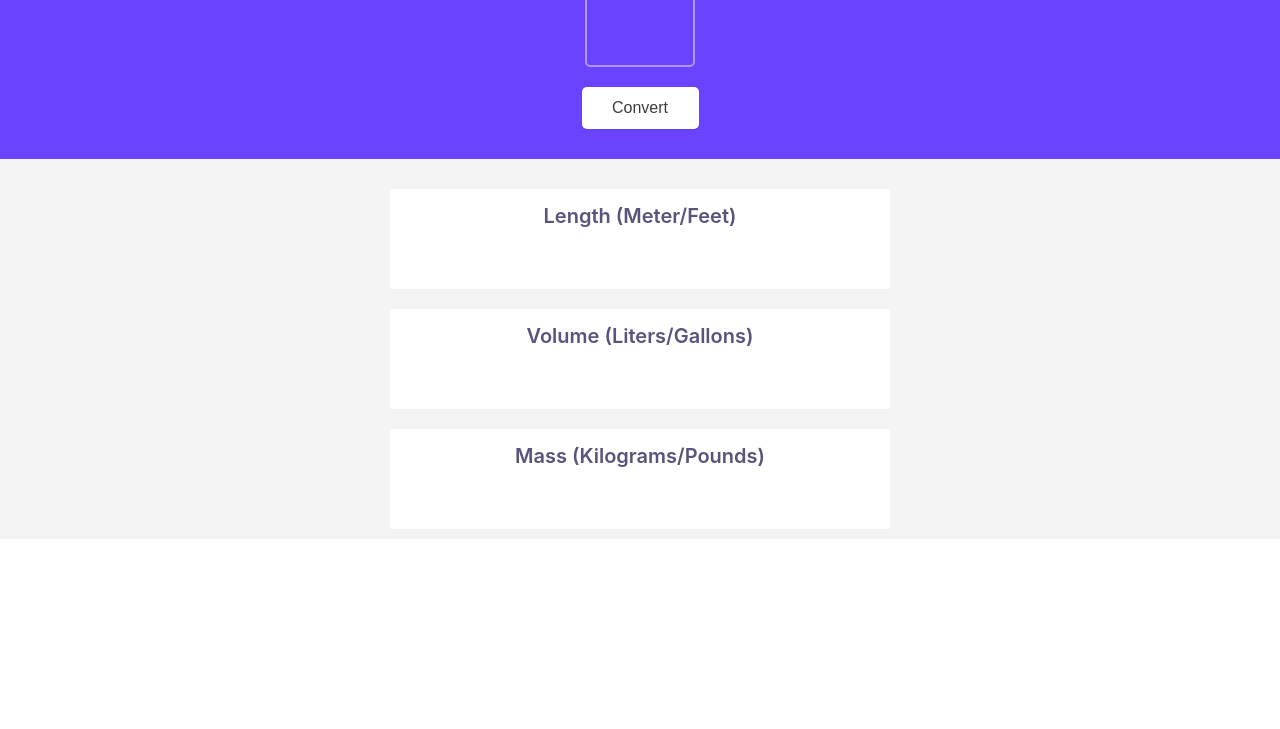
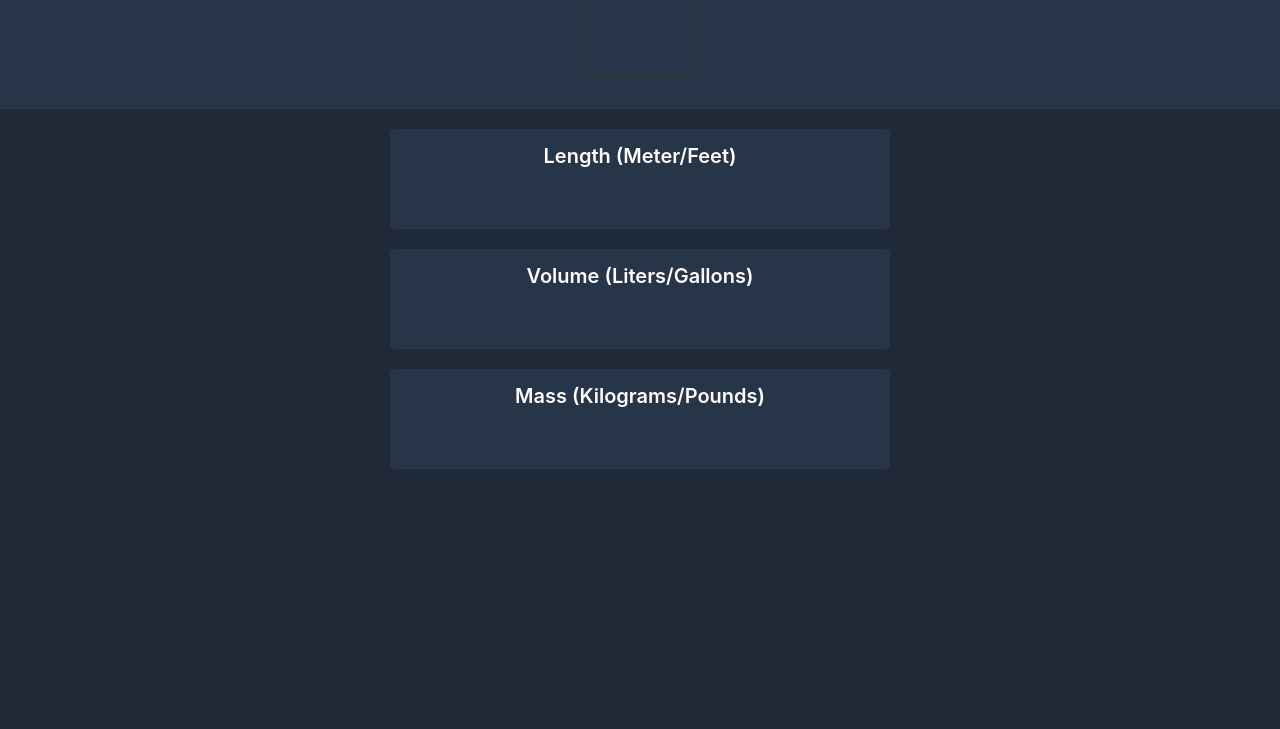
Before and after one commit to mukhammad-yunus/Converter, a plain HTML site: page index.html in a window 1280 px wide. Shown: the part 71-800 px from the top of the page. Drawn offline with Linux system fonts and the light colour scheme.

Commit message:
updates in css and html files
deleted convert button, changed some bck colors and text colors

```diff
--- a/index.html
+++ b/index.html
@@ -8,9 +8,6 @@
         <div class="header">
             <h1>Metric/Imperial Unit Conversion</h1>
             <input type="text" id="input-el">
-            <div>
-                <button id="convert-btn">Convert</button>
-            </div>
         </div>
         <div class="container">
             <div class="conversion">
--- a/index.js
+++ b/index.js
@@ -1,18 +1,15 @@
 const input = document.getElementById('input-el')
-let convertBtn = document.getElementById("convert-btn")
 let lengthEL = document.getElementById("length")
 let volumeEL = document.getElementById("volume")
 let massEL = document.getElementById("mass")
 
 input.addEventListener('input', function() {
   this.style.width = ((this.value.length + 1) * 40) + 'px';
-});
 
-convertBtn.addEventListener("click", function(){
-    let inputNum = Number(input.value)
-    lengthEL.textContent = `${inputNum} m = ${(inputNum*3.28084).toFixed(3)} ft | ${inputNum} ft = ${(inputNum*0.3048).toFixed(3)} m`
-    volumeEL.textContent = `${inputNum} l = ${(inputNum*0.264172).toFixed(3)} gal | ${inputNum} gal = ${(inputNum*3.78541).toFixed(3)} l`
-    massEL.textContent = `${inputNum} kg = ${(inputNum*2.20462).toFixed(3)} lb | ${inputNum} lb = ${(inputNum*0.453592).toFixed(3)} kg`
+  let inputNum = Number(input.value)
+  lengthEL.textContent = `${inputNum} m = ${(inputNum*3.28084).toFixed(3)} ft | ${inputNum} ft = ${(inputNum*0.3048).toFixed(3)} m`
+  volumeEL.textContent = `${inputNum} l = ${(inputNum*0.264172).toFixed(3)} gal | ${inputNum} gal = ${(inputNum*3.78541).toFixed(3)} l`
+  massEL.textContent = `${inputNum} kg = ${(inputNum*2.20462).toFixed(3)} lb | ${inputNum} lb = ${(inputNum*0.453592).toFixed(3)} kg`
 })
 
 
--- a/style.css
+++ b/style.css
@@ -3,19 +3,21 @@ body {
     text-align: center;
     font-style: normal;
     margin: 0;
+    background: #1F2937;
+;
 }
 
 .header {
     margin: 0;
     margin-bottom: -10px;
-    min-height: 240px;
-    background: #6943FF;
+    min-height: 180px;
+    background: #273549;
     display: block;
 }
 
 h1 {
     margin: 0;
-    padding: 10px 0;
+    padding: 15px 0;
     font-weight: 800;
     font-size: 28px;
     line-height: 38px;
@@ -28,7 +30,7 @@ input {
     box-sizing: border-box;
     width: 110px;
     height: 80px;
-    border: 2px solid #B295FF;
+    border: 2px solid #353535;
     border-radius: 5px;
     font-family: 'Inter';
     font-style: normal;
@@ -39,32 +41,17 @@ input {
     color: #FFFFFF;
 }
 
-button {
-    margin: 20px 0 20px 0;
-    width: 117px;
-    height: 42px;
-    border: 1px #FFFFFF;
-    background: #FFFFFF;
-    box-shadow: 0px 1px 2px rgba(0, 0, 0, 0.05);
-    border-radius: 5px;
-    font-weight: 500;
-    font-size: 16px;
-    line-height: 24px;
-    color: #3D3D3D;
-}
-
 .container {
     padding: 10px 0;
     margin: 0 auto;
-    background: #F4F4F4;
-
+    /* height: 430px; */
 }
 
 .conversion {
     margin: 0px auto;
     max-width: 500px;
     min-height: 100px;
-    background: #FFFFFF;
+    background: #273549;
     border-radius: 4px;
 }
 h3 {
@@ -72,12 +59,12 @@ h3 {
     padding: 15px 0 0 0;
     font-weight: 600;
     font-size: 20px;
-    color: #5A537B;
+    color: snow;
 }
 p {
     margin: 0 auto;
     font-weight: 400;
     font-size: 18px;
     line-height: 20px;
-    color: #353535;
+    color: snow;
 }
```
